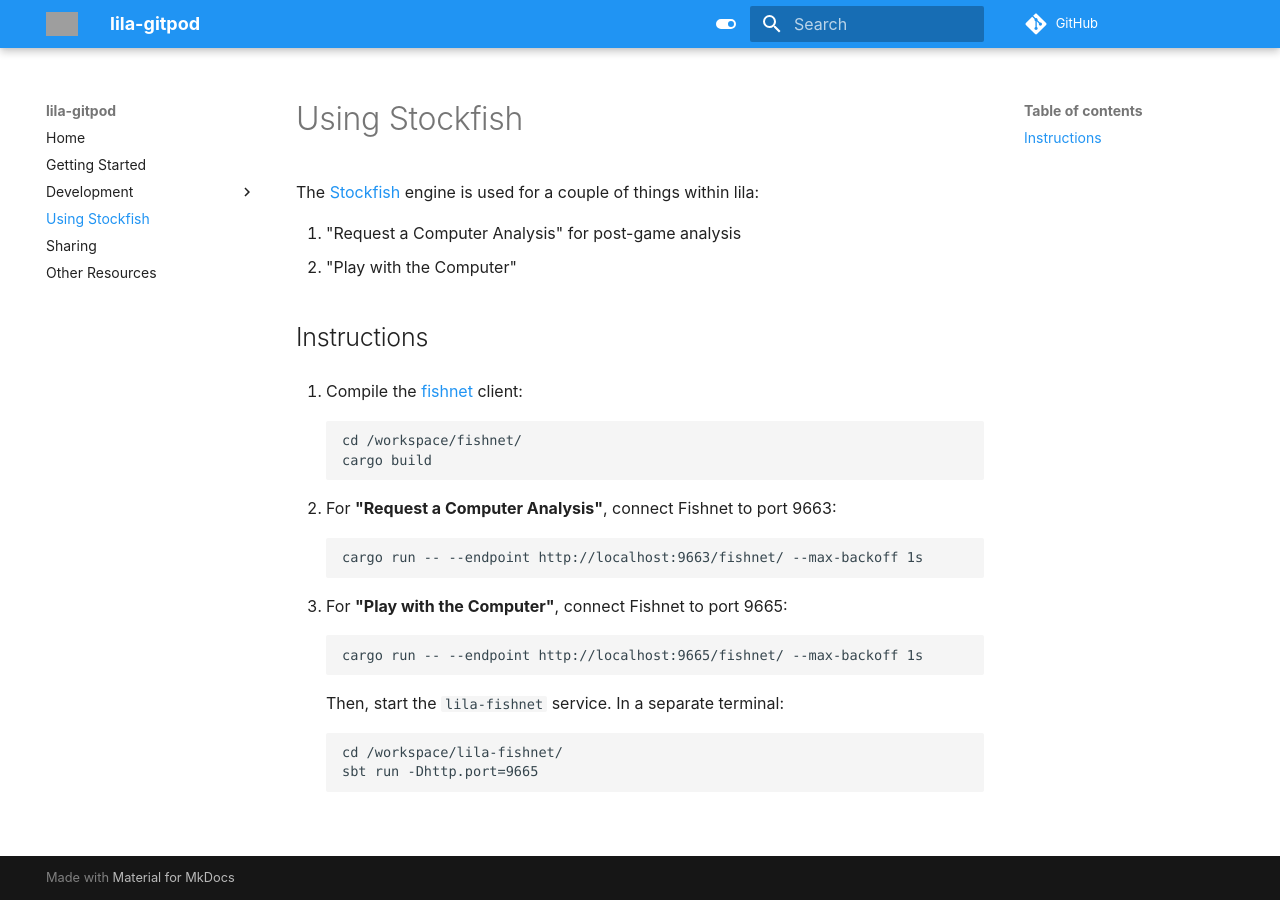
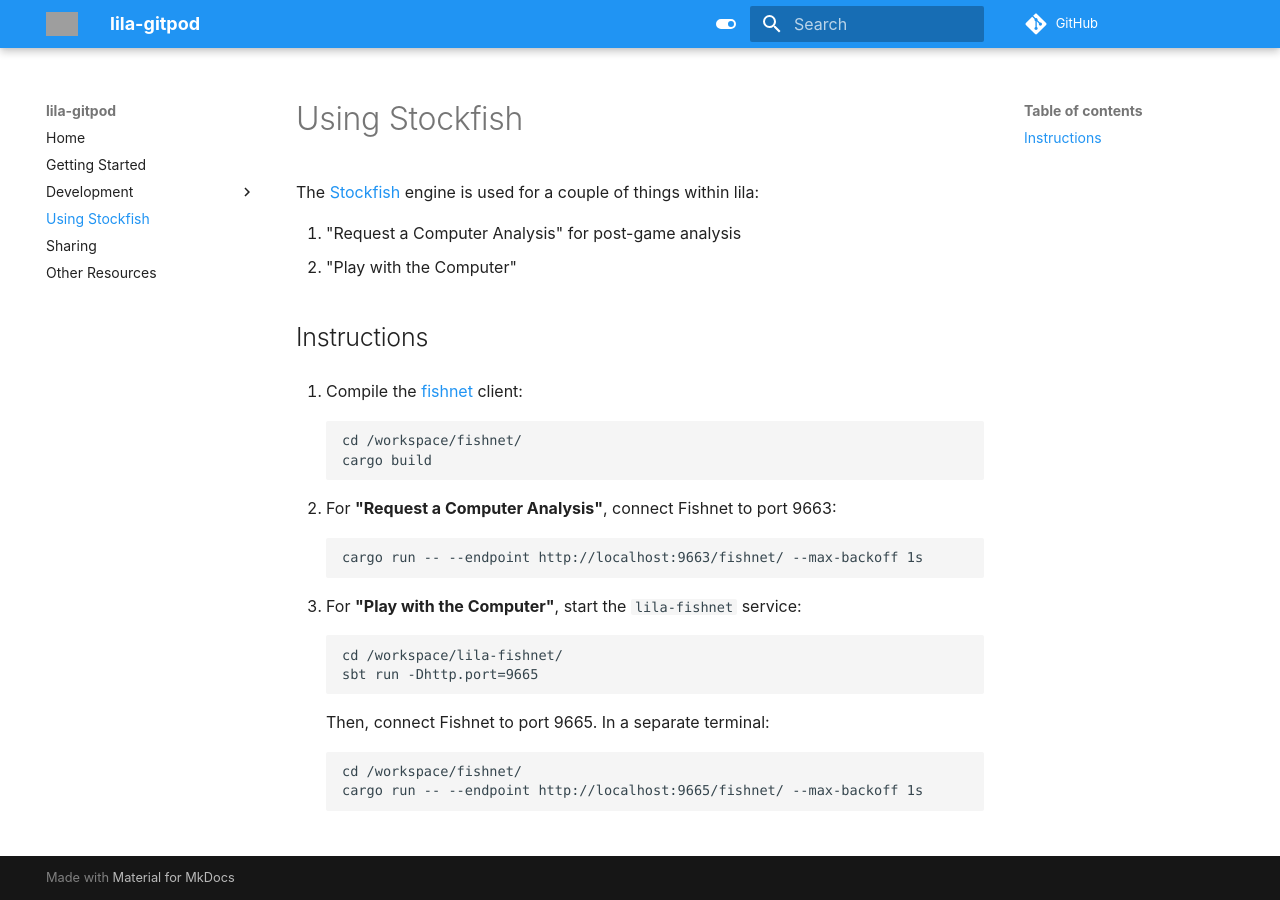
Before and after one commit to lichess-org/lila-gitpod, an MkDocs documentation site: the page built from docs/stockfish.md, in a window 1280 px wide. Built offline with MkDocs 1.6.1 and Material for MkDocs 9.7.7, drawn with Linux system fonts in a browser that asks for light colours; comment, search, counter and statistics services are not loaded; grey boxes are pictures that could not be loaded.

Commit message:
docs: start lila-fishnet before fishnet

````diff
--- a/docs/stockfish.md
+++ b/docs/stockfish.md
@@ -18,12 +18,13 @@
    cargo run -- --endpoint http://localhost:9663/fishnet/ --max-backoff 1s
    ```
 
-3. For **"Play with the Computer"**, connect Fishnet to port 9665:
-   ```
-   cargo run -- --endpoint http://localhost:9665/fishnet/ --max-backoff 1s
-   ```
-   Then, start the `lila-fishnet` service. In a separate terminal:
+3. For **"Play with the Computer"**, start the `lila-fishnet` service:
    ```
    cd /workspace/lila-fishnet/
    sbt run -Dhttp.port=9665
    ```
+   Then, connect Fishnet to port 9665. In a separate terminal:
+   ```
+   cd /workspace/fishnet/
+   cargo run -- --endpoint http://localhost:9665/fishnet/ --max-backoff 1s
+   ```
````
